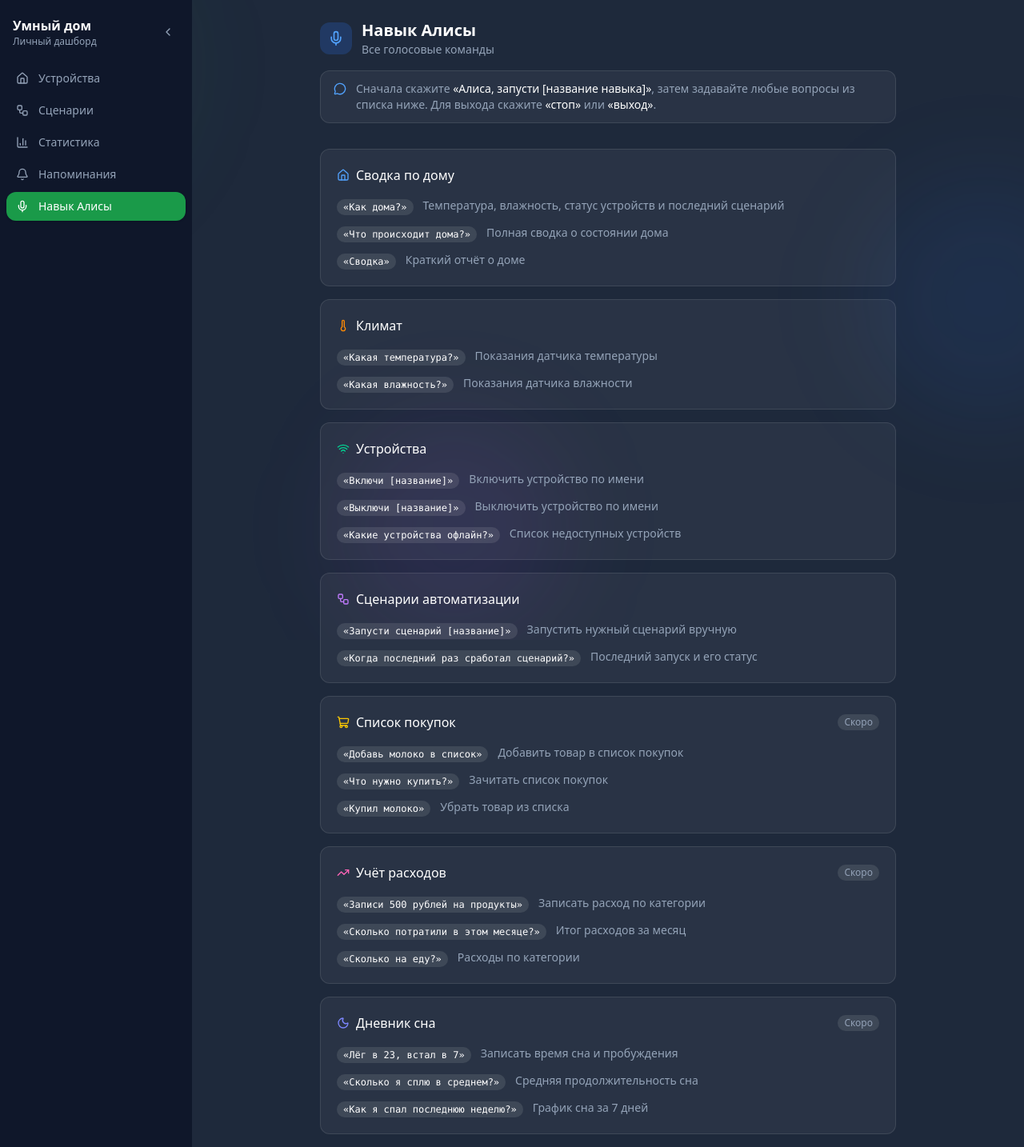
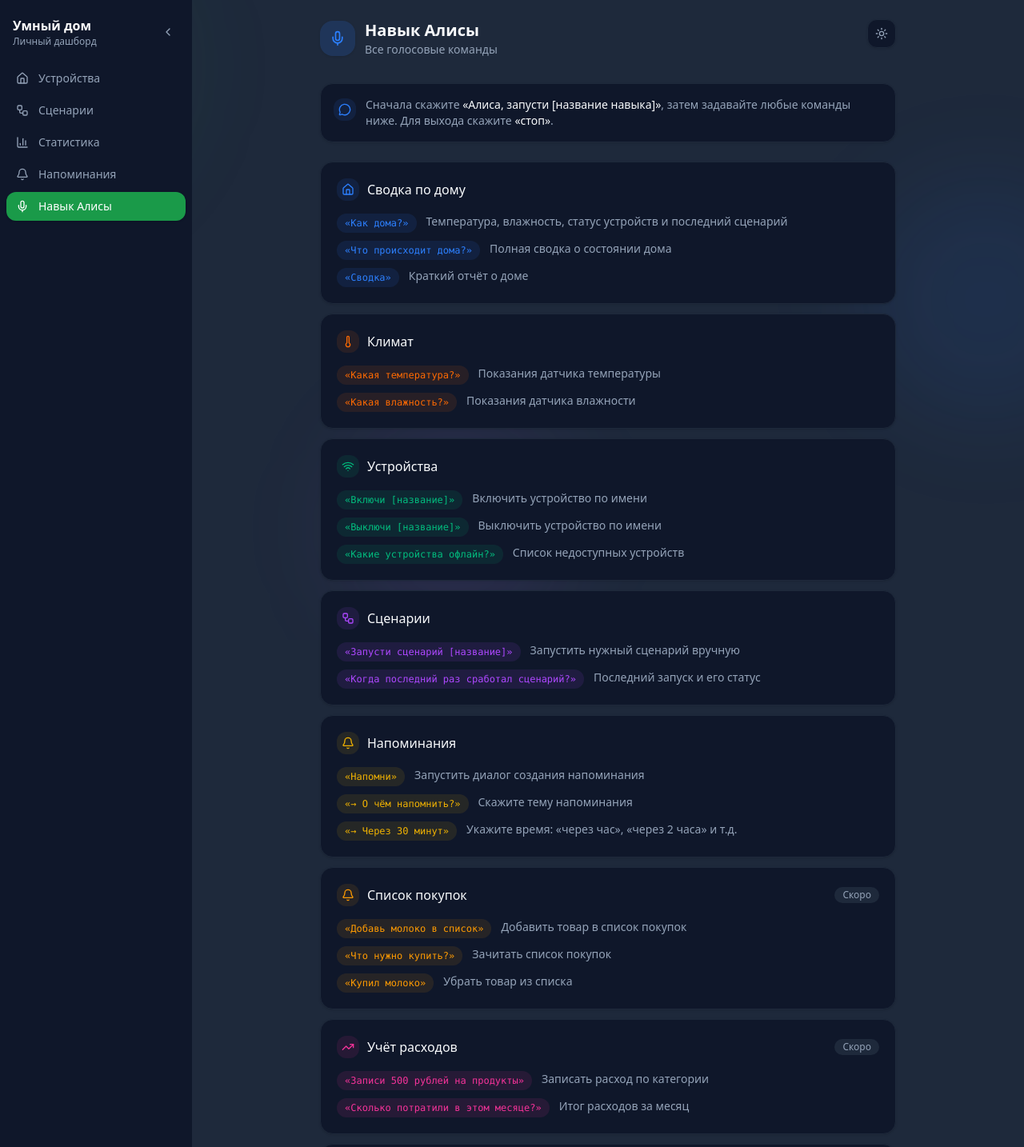
Before and after one commit to Zhmuda/smart_home_service, a React (Vite) app in the folder frontend/: page /alice in a window 1280 px wide. Shown: the top 1434 px of the page at 80% size. Built offline with nearby package versions, Linux system fonts and the light colour scheme; no server answers.

Commit message:
Moscow timezone everywhere, theme-aware Alice page, fix light theme readability

```diff
--- a/frontend/src/pages/AliceHelpPage.tsx
+++ b/frontend/src/pages/AliceHelpPage.tsx
@@ -1,4 +1,5 @@
-import { Home, Mic, ShoppingCart, Moon, TrendingUp, Users, PiggyBank, Thermometer, Wifi, Workflow, MessageCircle } from 'lucide-react'
+import { Bell, Home, MessageCircle, Mic, Moon, PiggyBank, Sun, Thermometer, TrendingUp, Users, Wifi, Workflow } from 'lucide-react'
+import { useTheme } from '../contexts/ThemeContext'
 
 interface Command {
   phrase: string
@@ -9,6 +10,7 @@
   icon: React.ElementType
   title: string
   color: string
+  bg: string
   commands: Command[]
   soon?: boolean
 }
@@ -17,7 +19,8 @@
   {
     icon: Home,
     title: 'Сводка по дому',
-    color: 'text-blue-400',
+    color: 'text-blue-500',
+    bg: 'bg-blue-500/10',
     commands: [
       { phrase: 'Как дома?', description: 'Температура, влажность, статус устройств и последний сценарий' },
       { phrase: 'Что происходит дома?', description: 'Полная сводка о состоянии дома' },
@@ -27,7 +30,8 @@
   {
     icon: Thermometer,
     title: 'Климат',
-    color: 'text-orange-400',
+    color: 'text-orange-500',
+    bg: 'bg-orange-500/10',
     commands: [
       { phrase: 'Какая температура?', description: 'Показания датчика температуры' },
       { phrase: 'Какая влажность?', description: 'Показания датчика влажности' },
@@ -36,7 +40,8 @@
   {
     icon: Wifi,
     title: 'Устройства',
-    color: 'text-emerald-400',
+    color: 'text-emerald-500',
+    bg: 'bg-emerald-500/10',
     commands: [
       { phrase: 'Включи [название]', description: 'Включить устройство по имени' },
       { phrase: 'Выключи [название]', description: 'Выключить устройство по имени' },
@@ -45,17 +50,30 @@
   },
   {
     icon: Workflow,
-    title: 'Сценарии автоматизации',
-    color: 'text-purple-400',
+    title: 'Сценарии',
+    color: 'text-purple-500',
+    bg: 'bg-purple-500/10',
     commands: [
       { phrase: 'Запусти сценарий [название]', description: 'Запустить нужный сценарий вручную' },
       { phrase: 'Когда последний раз сработал сценарий?', description: 'Последний запуск и его статус' },
     ],
   },
   {
-    icon: ShoppingCart,
+    icon: Bell,
+    title: 'Напоминания',
+    color: 'text-yellow-500',
+    bg: 'bg-yellow-500/10',
+    commands: [
+      { phrase: 'Напомни', description: 'Запустить диалог создания напоминания' },
+      { phrase: '→ О чём напомнить?', description: 'Скажите тему напоминания' },
+      { phrase: '→ Через 30 минут', description: 'Укажите время: «через час», «через 2 часа» и т.д.' },
+    ],
+  },
+  {
+    icon: Bell,
     title: 'Список покупок',
-    color: 'text-yellow-400',
+    color: 'text-amber-500',
+    bg: 'bg-amber-500/10',
     soon: true,
     commands: [
       { phrase: 'Добавь молоко в список', description: 'Добавить товар в список покупок' },
@@ -66,32 +84,22 @@
   {
     icon: TrendingUp,
     title: 'Учёт расходов',
-    color: 'text-pink-400',
+    color: 'text-pink-500',
+    bg: 'bg-pink-500/10',
     soon: true,
     commands: [
       { phrase: 'Записи 500 рублей на продукты', description: 'Записать расход по категории' },
       { phrase: 'Сколько потратили в этом месяце?', description: 'Итог расходов за месяц' },
-      { phrase: 'Сколько на еду?', description: 'Расходы по категории' },
-    ],
-  },
-  {
-    icon: Moon,
-    title: 'Дневник сна',
-    color: 'text-indigo-400',
-    soon: true,
-    commands: [
-      { phrase: 'Лёг в 23, встал в 7', description: 'Записать время сна и пробуждения' },
-      { phrase: 'Сколько я сплю в среднем?', description: 'Средняя продолжительность сна' },
-      { phrase: 'Как я спал последнюю неделю?', description: 'График сна за 7 дней' },
     ],
   },
   {
     icon: Users,
     title: 'Кто дома',
-    color: 'text-cyan-400',
+    color: 'text-cyan-500',
+    bg: 'bg-cyan-500/10',
     soon: true,
     commands: [
-      { phrase: 'Я пришёл', description: 'Активировать домашний режим (сценарии прихода)' },
+      { phrase: 'Я пришёл', description: 'Активировать домашний режим' },
       { phrase: 'Я ухожу', description: 'Активировать режим отсутствия' },
       { phrase: 'Кто сейчас дома?', description: 'Статус присутствия жителей' },
     ],
@@ -99,65 +107,81 @@
   {
     icon: PiggyBank,
     title: 'Семейная копилка',
-    color: 'text-rose-400',
+    color: 'text-rose-500',
+    bg: 'bg-rose-500/10',
     soon: true,
     commands: [
       { phrase: 'Положи 200 рублей в копилку', description: 'Добавить сумму в копилку' },
       { phrase: 'Сколько в копилке?', description: 'Текущая сумма накоплений' },
-      { phrase: 'На что копим?', description: 'Цель накоплений и прогресс' },
     ],
   },
 ]
 
 export default function AliceHelpPage() {
+  const { theme, toggle } = useTheme()
+
   return (
-    <div className="p-6 max-w-3xl mx-auto">
-      <div className="mb-8">
-        <div className="flex items-center gap-3 mb-2">
-          <div className="flex h-10 w-10 items-center justify-center rounded-xl bg-blue-500/20">
-            <Mic className="h-5 w-5 text-blue-400" />
+    <div className="p-4 md:p-6 max-w-3xl mx-auto">
+      {/* Заголовок */}
+      <div className="mb-8 flex items-start justify-between">
+        <div className="flex items-center gap-3">
+          <div className="flex h-11 w-11 items-center justify-center rounded-2xl bg-blue-500/15 shadow-sm">
+            <Mic className="h-5 w-5 text-blue-500" />
           </div>
           <div>
-            <h1 className="text-xl font-semibold text-white">Навык Алисы</h1>
+            <h1 className="text-xl font-semibold text-foreground">Навык Алисы</h1>
             <p className="text-sm text-muted-foreground">Все голосовые команды</p>
           </div>
         </div>
+        <button
+          onClick={toggle}
+          className="flex h-9 w-9 items-center justify-center rounded-xl border border-border bg-card text-muted-foreground shadow-sm transition-colors hover:text-foreground"
+          title={theme === 'dark' ? 'Светлая тема' : 'Тёмная тема'}
+        >
+          {theme === 'dark' ? <Sun className="h-4 w-4" /> : <Moon className="h-4 w-4" />}
+        </button>
+      </div>
 
-        <div className="mt-4 rounded-xl border border-white/10 bg-white/5 px-4 py-3">
-          <div className="flex items-start gap-3">
-            <MessageCircle className="mt-0.5 h-4 w-4 shrink-0 text-blue-400" />
-            <div className="text-sm text-muted-foreground">
-              Сначала скажите{' '}
-              <span className="font-medium text-white">«Алиса, запусти [название навыка]»</span>
-              , затем задавайте любые вопросы из списка ниже. Для выхода скажите{' '}
-              <span className="font-medium text-white">«стоп»</span> или{' '}
-              <span className="font-medium text-white">«выход»</span>.
-            </div>
+      {/* Инструкция активации */}
+      <div className="mb-6 rounded-2xl border border-border bg-card p-4 shadow-sm">
+        <div className="flex items-start gap-3">
+          <div className="mt-0.5 flex h-7 w-7 shrink-0 items-center justify-center rounded-lg bg-blue-500/10">
+            <MessageCircle className="h-4 w-4 text-blue-500" />
+          </div>
+          <div className="text-sm text-muted-foreground">
+            Сначала скажите{' '}
+            <span className="font-medium text-foreground">«Алиса, запусти [название навыка]»</span>
+            , затем задавайте любые команды ниже. Для выхода скажите{' '}
+            <span className="font-medium text-foreground">«стоп»</span>.
           </div>
         </div>
       </div>
 
-      <div className="grid gap-4">
+      {/* Команды */}
+      <div className="grid gap-3">
         {SECTIONS.map((section) => (
           <div
             key={section.title}
-            className="rounded-xl border border-white/10 bg-white/5 p-5"
+            className="rounded-2xl border border-border bg-card p-5 shadow-sm transition-shadow hover:shadow-md"
           >
             <div className="mb-4 flex items-center justify-between">
-              <div className="flex items-center gap-2">
-                <section.icon className={`h-4 w-4 ${section.color}`} />
-                <h2 className="font-medium text-white">{section.title}</h2>
+              <div className="flex items-center gap-2.5">
+                <div className={`flex h-7 w-7 items-center justify-center rounded-lg ${section.bg}`}>
+                  <section.icon className={`h-4 w-4 ${section.color}`} />
+                </div>
+                <h2 className="font-medium text-foreground">{section.title}</h2>
               </div>
               {section.soon && (
-                <span className="rounded-full bg-white/10 px-2 py-0.5 text-xs text-muted-foreground">
+                <span className="rounded-full bg-muted px-2.5 py-0.5 text-xs font-medium text-muted-foreground">
                   Скоро
                 </span>
               )}
             </div>
-            <div className="flex flex-col gap-3">
+
+            <div className="flex flex-col gap-2.5">
               {section.commands.map((cmd) => (
-                <div key={cmd.phrase} className="flex items-start gap-3">
-                  <span className="mt-0.5 shrink-0 rounded-md bg-white/10 px-2 py-0.5 font-mono text-xs text-white">
+                <div key={cmd.phrase} className="flex flex-col gap-1 sm:flex-row sm:items-start sm:gap-3">
+                  <span className={`shrink-0 self-start rounded-lg px-2.5 py-1 font-mono text-xs font-medium ${section.bg} ${section.color}`}>
                     «{cmd.phrase}»
                   </span>
                   <span className="text-sm text-muted-foreground">{cmd.description}</span>
--- /dev/null
+++ b/frontend/src/utils/time.ts
@@ -0,0 +1,19 @@
+const TZ = 'Europe/Moscow'
+
+export function formatMoscow(iso: string): string {
+  return new Date(iso).toLocaleString('ru-RU', {
+    timeZone: TZ,
+    day: '2-digit', month: '2-digit', year: 'numeric',
+    hour: '2-digit', minute: '2-digit',
+  })
+}
+
+// Returns current Moscow time as "YYYY-MM-DDTHH:mm" for datetime-local input
+export function nowMoscowInput(): string {
+  return new Date().toLocaleString('sv-SE', { timeZone: TZ }).replace(' ', 'T').slice(0, 16)
+}
+
+// Treats datetime-local string as Moscow time, returns UTC ISO string
+export function moscowInputToUtc(localStr: string): string {
+  return new Date(localStr + '+03:00').toISOString()
+}
```
Also changed, not shown: frontend/src/pages/RemindersPage.tsx (+4 -8 lines), 2 other files (tests, documents, lock files or other folders).
